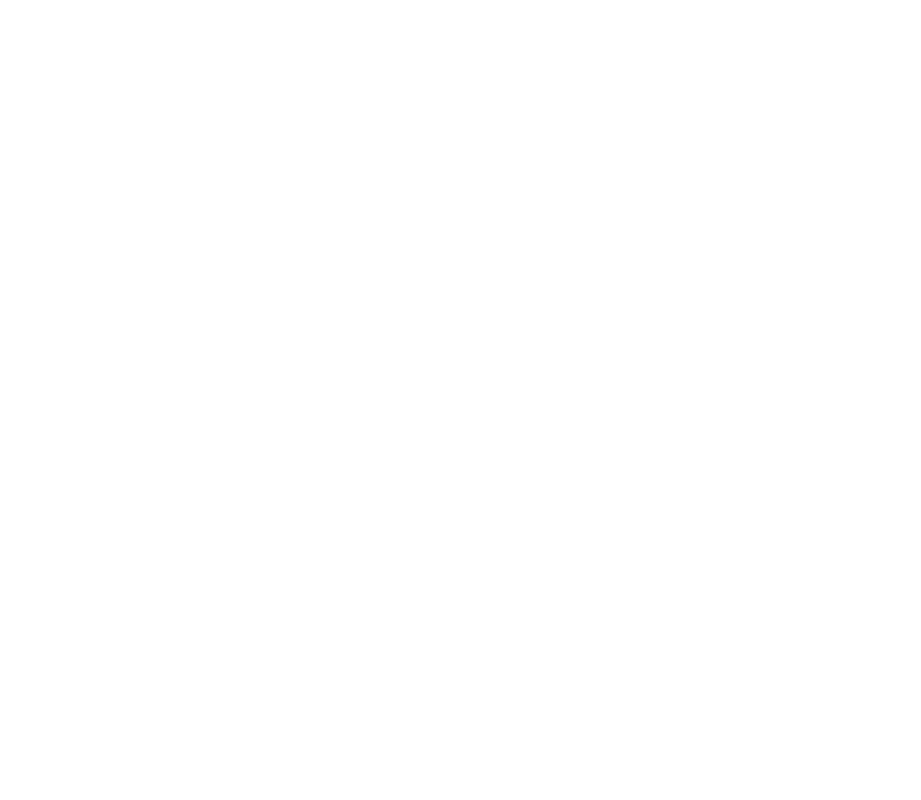
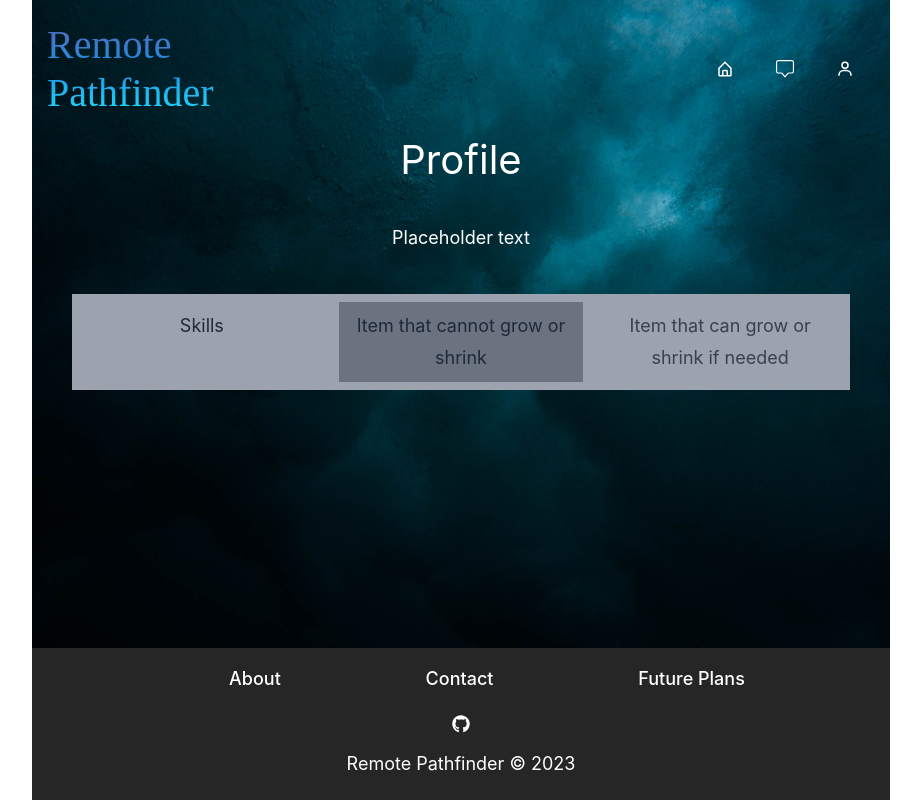
Before and after one commit to KingKonaTheFirst/Remote-Pathfinder, a React (Vite) app in the folder client/: page /profile in a window 1280 px wide. Before the commit this address had no page. Shown: the whole page, without its empty margins (179-1100 px from the left). Built offline with nearby package versions, Linux system fonts and the light colour scheme.

Commit message:
fixed profile routing and started profile page

```diff
--- a/client/src/index.css
+++ b/client/src/index.css
@@ -212,3 +212,8 @@
 .outlet-content {
   flex: 1;
 }
+
+.profile {
+  margin-left: 40px;
+  margin-right: 40px;
+}
--- a/client/src/main.jsx
+++ b/client/src/main.jsx
@@ -31,7 +31,7 @@
         path: '/contact',
         element: <Contact />
       }, {
-        path: '/profiles',
+        path: '/profile',
         element: <Profile />
       }, {
         path: '/about',
--- a/client/src/pages/Profile.jsx
+++ b/client/src/pages/Profile.jsx
@@ -1,7 +1,37 @@
+function addLi()
+{
+
+    var txtVal = document.getElementById('txtVal').value,
+        listNode = document.getElementById('list'),
+        liNode = document.createElement("LI"),
+        txtNode = document.createTextNode(txtVal);
+
+     liNode.appendChild(txtNode);
+     listNode.appendChild(liNode);
+
+}
+
 const Profile = () => {
     return (
-        <div>
-            <h1>Profile</h1>
+        <div className="text-center">
+            <h1 className="heading">Profile</h1>
+            <div>
+                <div className="about">
+                Placeholder text
+                </div>
+                <div class="flex bg-gray-400 profile">
+                    <div class="flex-1 text-gray-800 text-center bg-gray-400 px-4 py-2 m-2">
+                        Skills
+
+                    </div>
+                    <div class="flex-1 text-gray-800 text-center bg-gray-500 px-4 py-2 m-2">
+                        Item that cannot grow or shrink
+                    </div>
+                    <div class="flex-1 text-gray-700 text-center bg-gray-400 px-4 py-2 m-2">
+                        Item that can grow or shrink if needed
+                    </div>
+                </div>
+            </div>
         </div>
     );
 };
```
